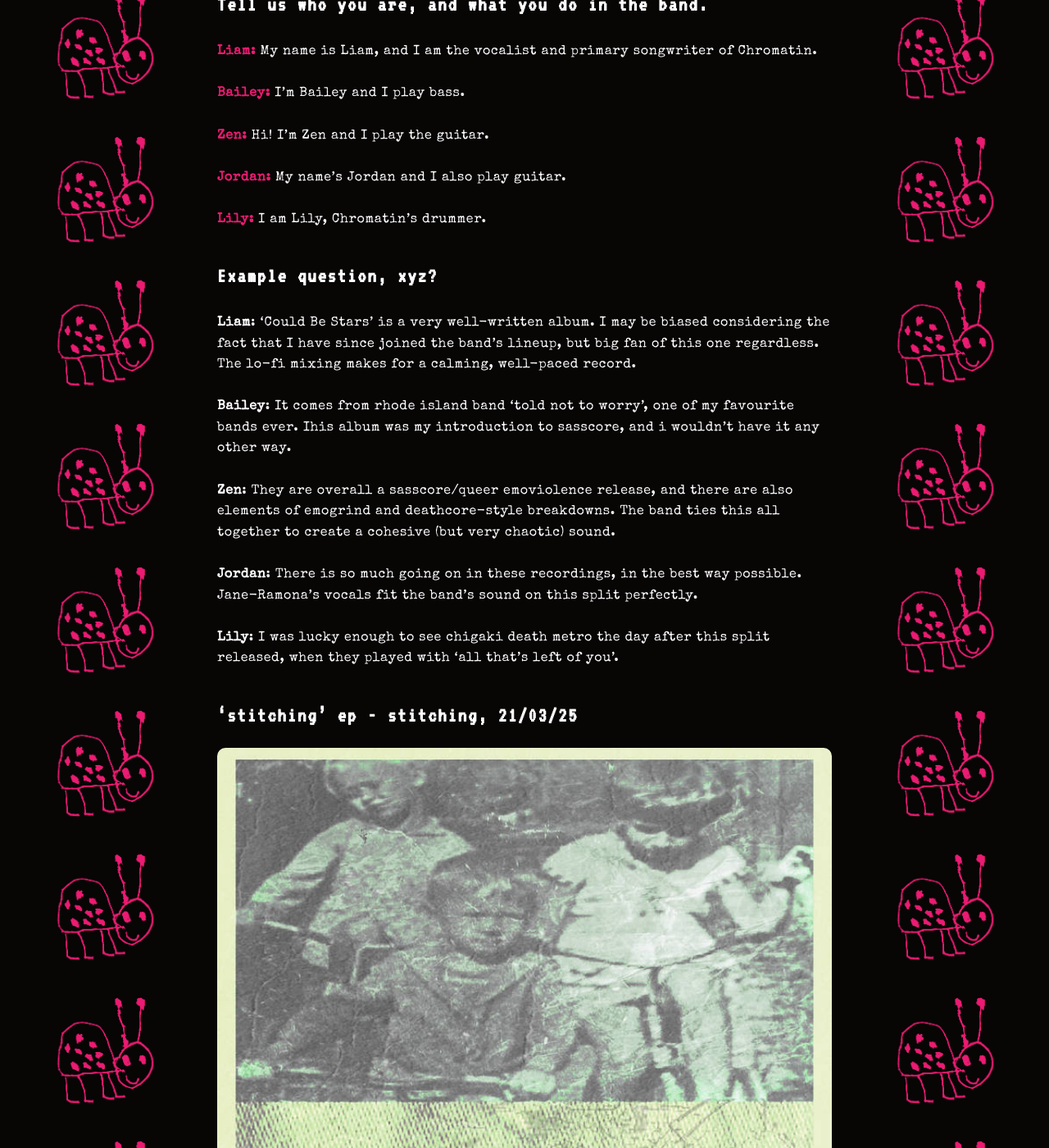
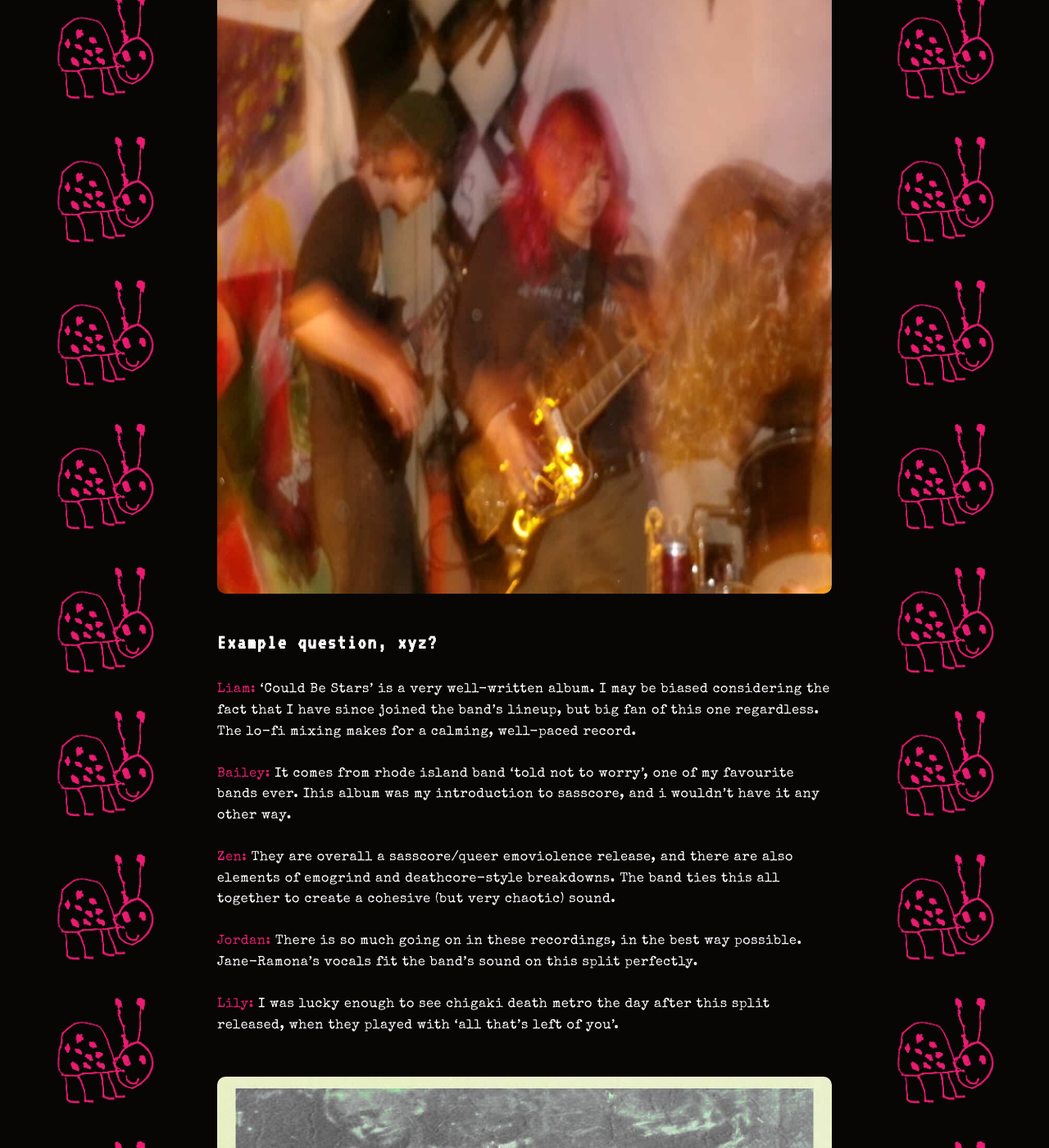
Before and after one commit to xxiwriterecipesnotlovelettersxx/xxiwriterecipesnotlovelettersxx.github.io, a Jekyll site: the page built from _posts/2026-03-10-interview-with-chromatin.md, in a window 1280 px wide and 1400 px high, scrolled down 2149 px. Shown: the whole window at 82% size. Built offline with Jekyll 4.4.1, drawn with Linux system fonts in a browser that asks for light colours.

Commit message:
Update 2026-03-10-interview-with-chromatin.md

```diff
--- a/_posts/2026-03-10-interview-with-chromatin.md
+++ b/_posts/2026-03-10-interview-with-chromatin.md
@@ -45,36 +45,22 @@ Here is their interview!
 <span style="color:#EB1B71  ;">Jordan:</span> There is so much going on in these recordings, in the best way possible. Jane-Ramona's vocals fit the band's sound on this split perfectly.
 <br><br>
 <span style="color:#EB1B71  ;">Lily:</span> I was lucky enough to see chigaki death metro the day after this split released, when they played with 'all that's left of you'.
-<br><br>
 
-### Tell us who you are, and what you do in the band.
-
-<br>
-**<span style="color:#EB1B71  ;">Liam:</span>** My name is Liam, and I am the vocalist and primary songwriter of Chromatin.
-<br><br>
-**<span style="color:#EB1B71  ;">Bailey:</span>**  I'm Bailey and I play bass.
-<br><br>
-**<span style="color:#EB1B71  ;">Zen:</span>**  Hi! I'm Zen and I play the guitar.
-<br><br>
-**<span style="color:#EB1B71  ;">Jordan:</span>**  My name's Jordan and I also play guitar.
-<br><br>
-**<span style="color:#EB1B71  ;">Lily:</span>**  I am Lily, Chromatin's drummer.
-<br><br>
+![everythingilove](/images/chrom4.jpg)
 
 ### Example question, xyz?
 
 <br>
-**Liam**: 'Could Be Stars' is a very well-written album. I may be biased considering the fact that I have since joined the band's lineup, but big fan of this one regardless. The lo-fi mixing makes for a calming, well-paced record.
+<span style="color:#EB1B71  ;">Liam:</span> 'Could Be Stars' is a very well-written album. I may be biased considering the fact that I have since joined the band's lineup, but big fan of this one regardless. The lo-fi mixing makes for a calming, well-paced record.
 <br><br>
-**Bailey**: It comes from rhode island band 'told not to worry', one of my favourite bands ever. Ihis album was my introduction to sasscore, and i wouldn't have it any other way.
+<span style="color:#EB1B71  ;">Bailey:</span> It comes from rhode island band 'told not to worry', one of my favourite bands ever. Ihis album was my introduction to sasscore, and i wouldn't have it any other way.
 <br><br>
-**Zen**: They are overall a sasscore/queer emoviolence release, and there are also elements of emogrind and deathcore-style breakdowns. The band ties this all together to create a cohesive (but very chaotic) sound.
+<span style="color:#EB1B71  ;">Zen:</span> They are overall a sasscore/queer emoviolence release, and there are also elements of emogrind and deathcore-style breakdowns. The band ties this all together to create a cohesive (but very chaotic) sound.
 <br><br>
-**Jordan**: There is so much going on in these recordings, in the best way possible. Jane-Ramona's vocals fit the band's sound on this split perfectly.
+<span style="color:#EB1B71  ;">Jordan:</span> There is so much going on in these recordings, in the best way possible. Jane-Ramona's vocals fit the band's sound on this split perfectly.
 <br><br>
-**Lily**: I was lucky enough to see chigaki death metro the day after this split released, when they played with 'all that's left of you'.
+<span style="color:#EB1B71  ;">Lily:</span> I was lucky enough to see chigaki death metro the day after this split released, when they played with 'all that's left of you'.
 <br><br>
-### 'stitching' ep - stitching, 21/03/25
 
 ![stitching](/images/stitching.jpg)
 
```
